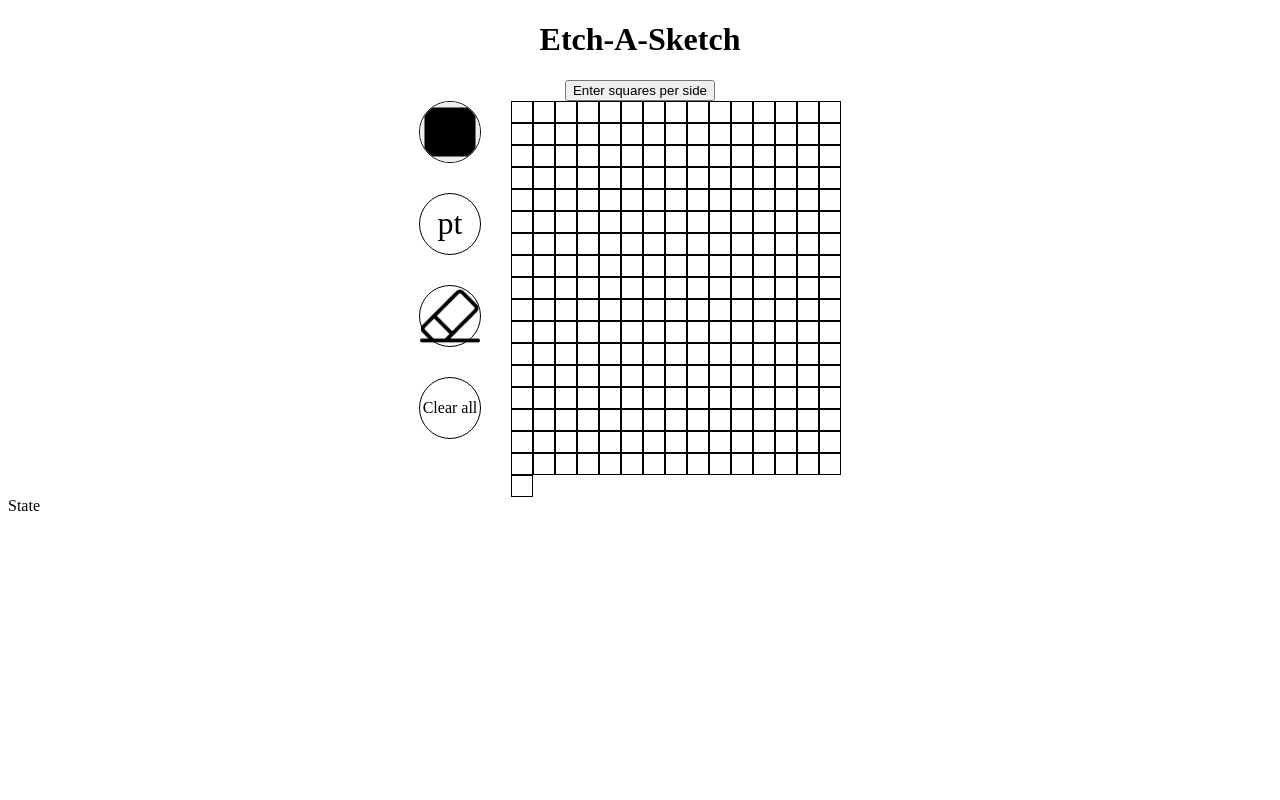
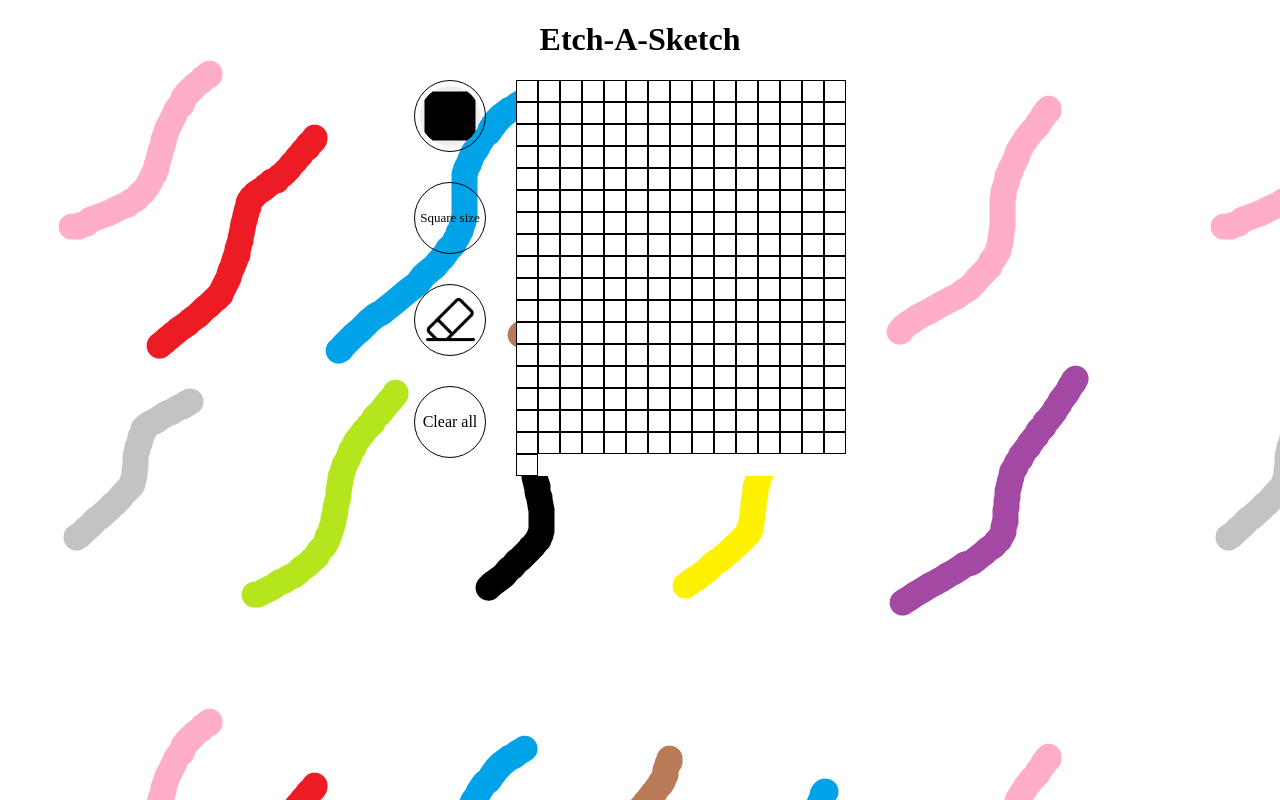
Before and after one commit to gara-codes/Etch-A-Sketch, a plain HTML site: page index.html in a window 1280 px wide. Both pictures are taken after a click on the label "Clear all". Drawn offline with Linux system fonts and the light colour scheme.

Commit message:
Resized side buttons and added background

```diff
--- a/index.html
+++ b/index.html
@@ -8,18 +8,17 @@
 </head>
 <body>
     <h1>Etch-A-Sketch</h1>
-    <button id="squareBtn">Enter squares per side</button>
     <div class="sketchTools">
          <div class="sidebar">
            <div class="sidebuttons"><input type="color" id="colorPicker"></div>
-           <div class="sidebuttons"><label id="sizept">pt</label></div>
+           <div class="sidebuttons"><label id="squarelbl">Square size</label> </div>
            <div class="sidebuttons"><img src="images/eraser.png" id="eraser"></div>
            <div class="sidebuttons"><label id="clearAll">Clear all</label></div>
         </div>
          <div class="squareContainer">
          </div>
     </div>
-    <label id="eraseFlag">State</label>
+
 <!-- Add moving background -->
 
 
--- a/script.js
+++ b/script.js
@@ -5,17 +5,13 @@ let eraseState = false;
 const flagLabel = document.getElementById("eraseFlag");
 const clearAll = document.getElementById("clearAll");
 clearAll.addEventListener("click", () => {
-    const blocks = document.querySelectorAll(".blockElement");
+    const blocks = document.querySelectorAll("div");
     blocks.forEach(block => {
         block.style.backgroundColor = "";
     });
 });
-clearAll.addEventListener("click", () => {
-    const blocks = document.querySelectorAll(".blockElement2");
-    blocks.forEach(block => {
-        block.style.backgroundColor = "";
-    });
-});
+
+
 
 
 const eraser = document.getElementById("eraser");
@@ -62,7 +58,7 @@ for(let i = 0;i<16;i++){
     }
 }
 
-const button = document.getElementById("squareBtn");
+const button = document.getElementById("squarelbl");
 
 button.addEventListener("click", () => {
     const numSquares = prompt("Enter the number of squares per side");
@@ -81,7 +77,7 @@ button.addEventListener("click", () => {
 
             block.addEventListener("mouseenter", () => {
                 if(mouseDown){
-                    block.classList.add("backgroundChange");
+                    block.style.backgroundColor = currentColor;
                 }
             });
             block.addEventListener("mouseenter", () => {
@@ -96,4 +92,4 @@ button.addEventListener("click", () => {
         alert("Square number too big!")
     }
 
-})
+});
--- a/style.css
+++ b/style.css
@@ -1,7 +1,14 @@
+body{
+    padding: 0;
+    margin: 0;
+    background-image: url(images/brushbackground.png);
+}
+
 .squareContainer{
     display: flex;
     flex-wrap: wrap;
     width: 350px;
+    background-color: white;
 
 
 }
@@ -16,8 +23,8 @@ h1{
     justify-content: center;
     border: 1px solid black;
     border-radius: 40px;
-    width: 60px;
-    height: 60px;
+    width: 70px;
+    height: 70px;
 }
 
 #colorPicker{
@@ -63,8 +70,8 @@ button{
 }
 
 #eraser{
-    width: 100%;
-    height: 100%;
+    width: 70%;
+    height: 70%;
     object-fit: cover;
 }
 
@@ -75,6 +82,14 @@ button{
 #color{
     width: 100%;
     height: 100%;
-    background: transparent;
     object-fit: cover;
+    display: block;
 }
+
+#squareBtn{
+
+}
+
+#squarelbl{
+    font-size: small;
+}
```
Also changed, not shown: images/brushbackground.png (added).
